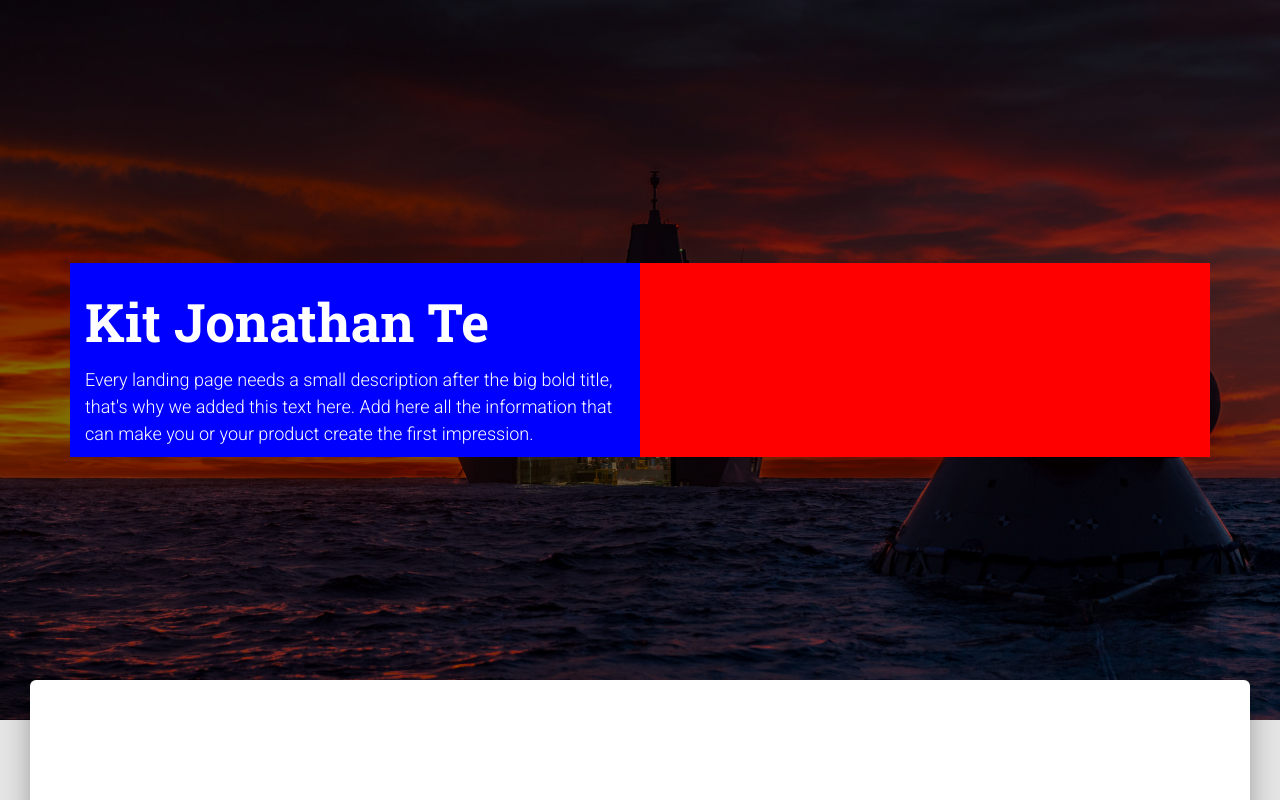
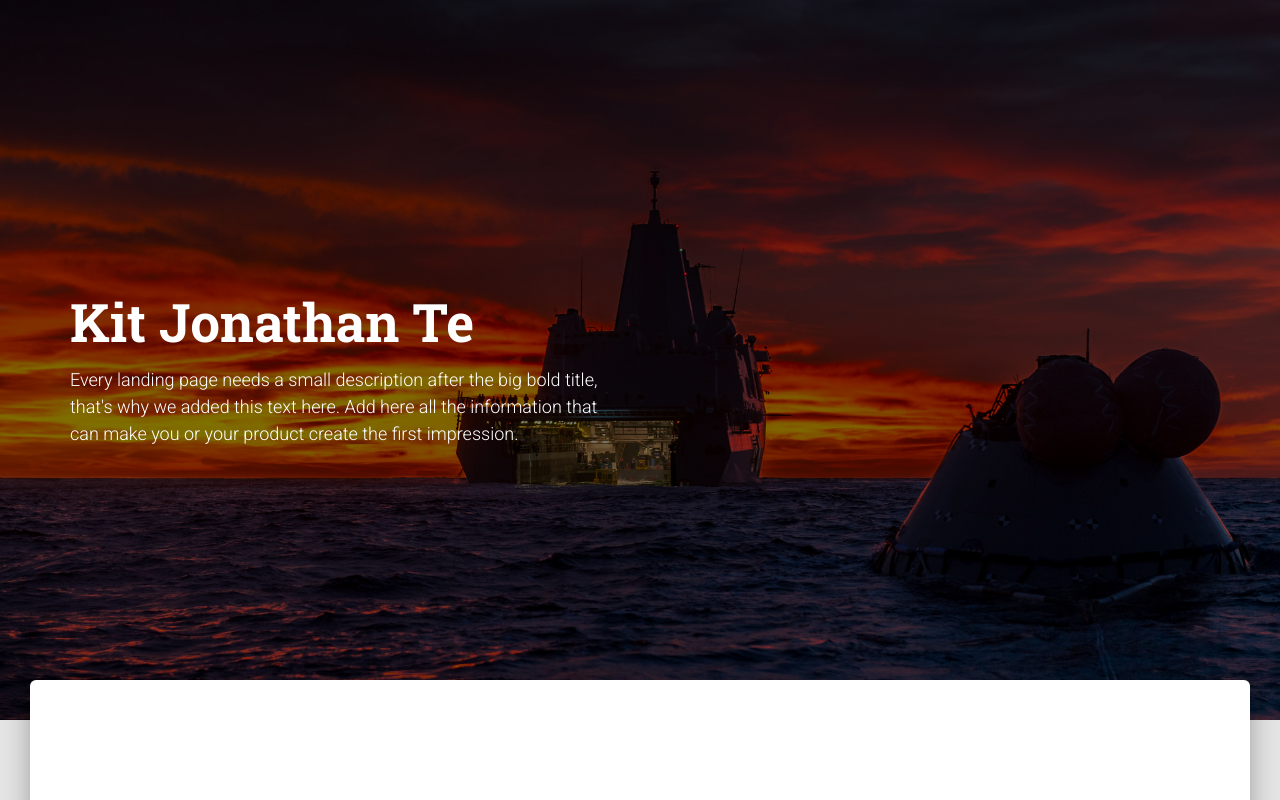
Before and after one commit to kjonathante/my-portfolio, a React (Create React App) app: page / in a window 1280 px wide. Shown: the top 800 px of the page. Built offline with nearby package versions, Linux system fonts and the light colour scheme.

Commit message:
Remove background color for grid components

```diff
--- a/src/components/Grid/GridContainer.js
+++ b/src/components/Grid/GridContainer.js
@@ -5,10 +5,9 @@ import Grid from "@material-ui/core/Grid";
 
 const style = {
   grid: {
-    // marginRight: "-15px",
-    // marginLeft: "-15px",
-    // width: "auto"
-    backgroundColor: "red"
+    marginRight: "-15px",
+    marginLeft: "-15px",
+    width: "auto"
   }
 };
 
--- a/src/components/Grid/GridItem.js
+++ b/src/components/Grid/GridItem.js
@@ -10,8 +10,7 @@ const style = {
     minHeight: "1px",
     paddingRight: "15px",
     paddingLeft: "15px",
-    flexBasis: "auto",
-    backgroundColor: "blue"
+    flexBasis: "auto"
   }
 };
 
```
